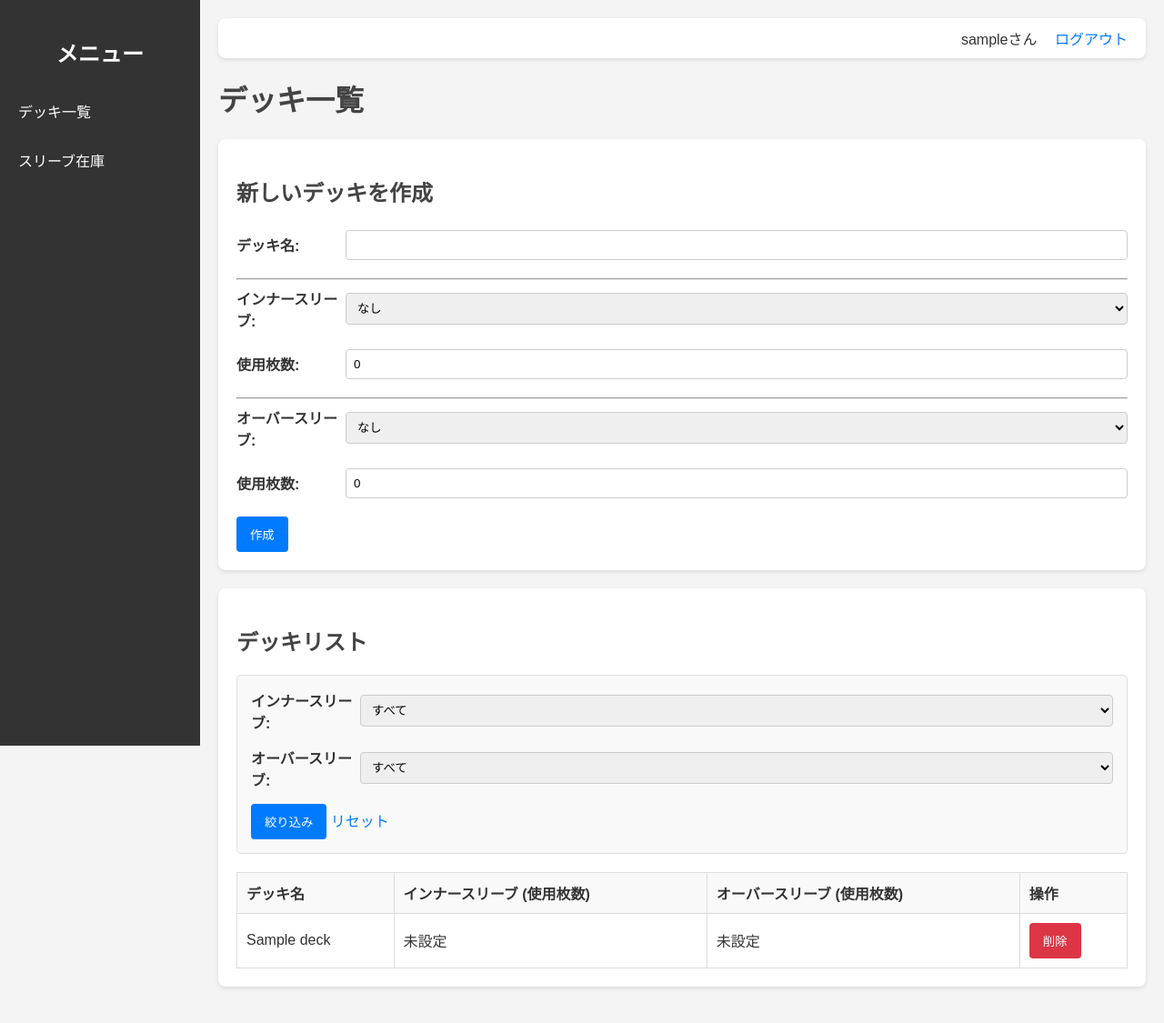
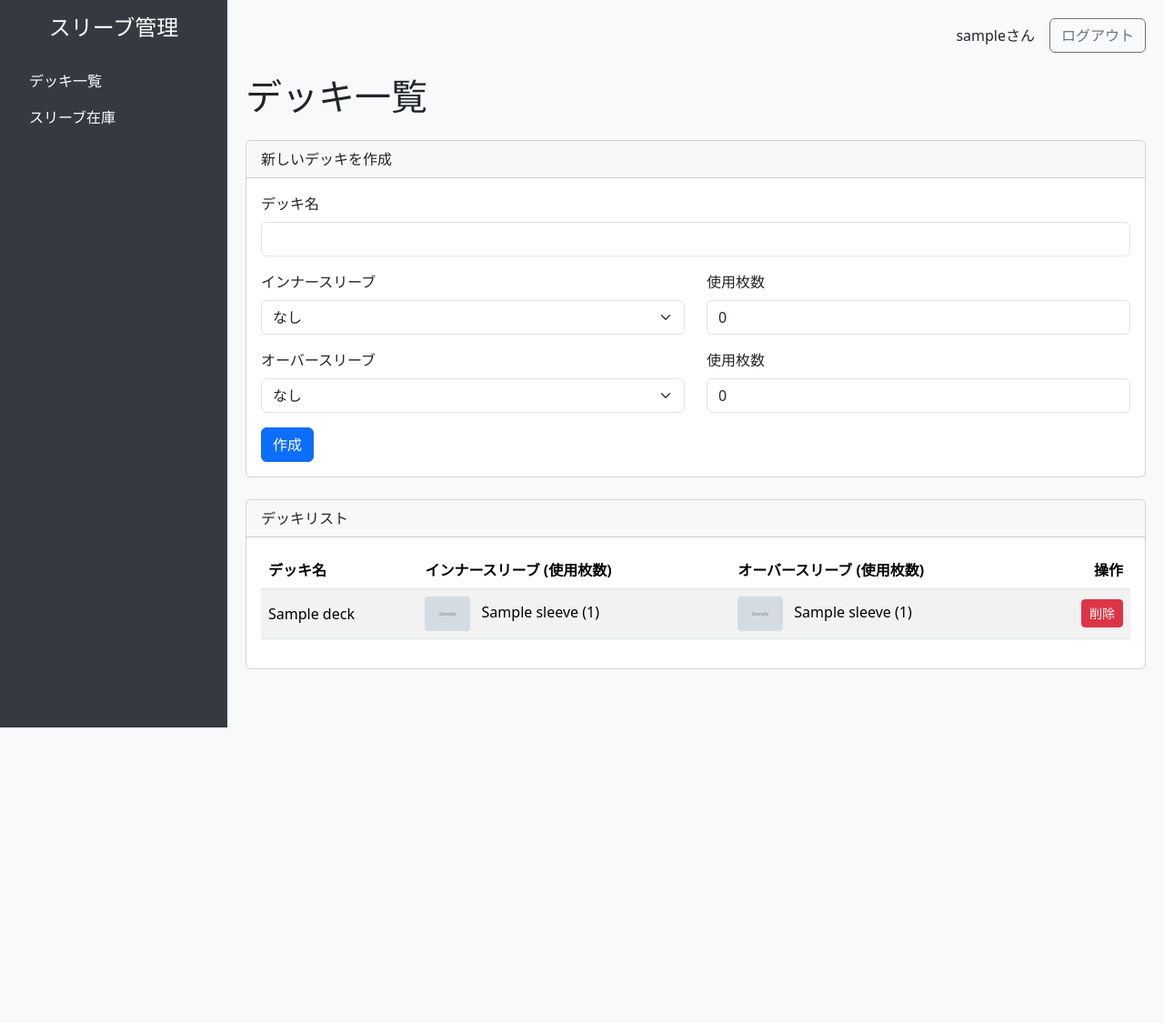
Before and after one commit to charu-hue/SleeveManager, a Flask app: page / in a window 1280 px wide. Shown: the whole page at 91% size. After the commit the page ends 800 px from the top, so only its background shows below. Run offline with Flask 3, Linux system fonts and the light colour scheme; a user stored in the database is signed in; tables that the repository leaves empty hold one stand-in row (values such as "Sample post"); grey boxes marked "Sample" are stand-in pictures.

Commit message:
最適化

```diff
--- a/templates/index.html
+++ b/templates/index.html
@@ -1,82 +1,60 @@
 {% extends 'layout.html' %}
-
 {% block title %}デッキ一覧{% endblock %}
-
 {% block content %}
-<h1>デッキ一覧</h1>
-
-<div class="container">
-    <h2>新しいデッキを作成</h2>
+<h1 class="mb-4">デッキ一覧</h1>
+<div class="card mb-4">
+    <div class="card-header">新しいデッキを作成</div>
+    <div class="card-body">
         <form action="{{ url_for('add_deck') }}" method="post">
-        <div class="form-group">
-            <label>デッキ名:</label>
-            <input type="text" name="deck_name" required>
+            <div class="mb-3">
+                <label for="deck_name" class="form-label">デッキ名</label>
+                <input type="text" class="form-control" id="deck_name" name="deck_name" required>
             </div>
-        <hr>
-        <div class="form-group">
-            <label>インナースリーブ:</label>
-            <select name="inner_sleeve_id">
+            <div class="row">
+                <div class="col-md-6 mb-3">
+                    <label class="form-label">インナースリーブ</label>
+                    <select name="inner_sleeve_id" class="form-select">
                         <option value="">なし</option>
                         {% for sleeve in inner_sleeves_list %}
                         <option value="{{ sleeve.id }}">{{ sleeve.sleeve_name }} (残り: {{ sleeve.remaining_count }})</option>
                         {% endfor %}
                     </select>
                 </div>
-        <div class="form-group">
-            <label>使用枚数:</label>
-            <input type="number" name="inner_sleeve_count" value="0" min="0">
+                <div class="col-md-6 mb-3">
+                    <label class="form-label">使用枚数</label>
+                    <input type="number" name="inner_sleeve_count" class="form-control" value="0" min="0">
                 </div>
-        <hr>
-        <div class="form-group">
-            <label>オーバースリーブ:</label>
-            <select name="over_sleeve_id">
+            </div>
+            <div class="row">
+                <div class="col-md-6 mb-3">
+                    <label class="form-label">オーバースリーブ</label>
+                    <select name="over_sleeve_id" class="form-select">
                         <option value="">なし</option>
                         {% for sleeve in over_sleeves_list %}
                         <option value="{{ sleeve.id }}">{{ sleeve.sleeve_name }} (残り: {{ sleeve.remaining_count }})</option>
                         {% endfor %}
                     </select>
                 </div>
-        <div class="form-group">
-            <label>使用枚数:</label>
-            <input type="number" name="over_sleeve_count" value="0" min="0">
+                <div class="col-md-6 mb-3">
+                    <label class="form-label">使用枚数</label>
+                    <input type="number" name="over_sleeve_count" class="form-control" value="0" min="0">
                 </div>
-
-        <button type="submit">作成</button>
+            </div>
+            <button type="submit" class="btn btn-primary">作成</button>
         </form>
     </div>
-
-<div class="container">
-    <h2>デッキリスト</h2>
-
-    <form method="get" action="{{ url_for('index') }}" class="filter-form">
-        <div class="form-group">
-            <label>インナースリーブ:</label>
-            <select name="inner_filter">
-                <option value="">すべて</option>
-                {% for sleeve in all_sleeves %}
-                <option value="{{ sleeve.id }}" {% if filters.inner == sleeve.id|string %}selected{% endif %}>{{ sleeve.sleeve_name }}</option>
-                {% endfor %}
-            </select>
 </div>
-        <div class="form-group">
-            <label>オーバースリーブ:</label>
-            <select name="over_filter">
-                <option value="">すべて</option>
-                {% for sleeve in all_sleeves %}
-                <option value="{{ sleeve.id }}" {% if filters.over == sleeve.id|string %}selected{% endif %}>{{ sleeve.sleeve_name }}</option>
-                {% endfor %}
-            </select>
-        </div>
-        <button type="submit">絞り込み</button>
-        <a href="{{ url_for('index') }}">リセット</a>
-    </form>
-    <table>
+<div class="card">
+    <div class="card-header">デッキリスト</div>
+    <div class="card-body">
+        <div class="table-responsive">
+            <table class="table table-striped table-hover align-middle">
                 <thead>
                     <tr>
                         <th>デッキ名</th>
                         <th>インナースリーブ (使用枚数)</th>
                         <th>オーバースリーブ (使用枚数)</th>
-                <th>操作</th>
+                        <th class="text-end">操作</th>
                     </tr>
                 </thead>
                 <tbody>
@@ -84,24 +62,24 @@
                     <tr>
                         <td>{{ deck.deck_name }}</td>
                         <td>
-                    {% if deck.inner_sleeve_name %}
-                        <img src="{{ url_for('uploaded_file', filename=deck.inner_sleeve_image) if deck.inner_sleeve_image else '' }}" class="sleeve-img">
-                        {{ deck.inner_sleeve_name }} ({{ deck.inner_sleeve_count }})
+                            {% if deck.inner_sleeve %}
+                                <img src="{{ url_for('uploaded_file', filename=deck.inner_sleeve.image_filename) if deck.inner_sleeve.image_filename else '' }}" alt="" class="sleeve-img me-2">
+                                {{ deck.inner_sleeve.sleeve_name }} ({{ deck.inner_sleeve_count }})
                             {% else %}
                                 未設定
                             {% endif %}
                         </td>
                         <td>
-                    {% if deck.over_sleeve_name %}
-                        <img src="{{ url_for('uploaded_file', filename=deck.over_sleeve_image) if deck.over_sleeve_image else '' }}" class="sleeve-img">
-                        {{ deck.over_sleeve_name }} ({{ deck.over_sleeve_count }})
+                            {% if deck.over_sleeve %}
+                                <img src="{{ url_for('uploaded_file', filename=deck.over_sleeve.image_filename) if deck.over_sleeve.image_filename else '' }}" alt="" class="sleeve-img me-2">
+                                {{ deck.over_sleeve.sleeve_name }} ({{ deck.over_sleeve_count }})
                             {% else %}
                                 未設定
                             {% endif %}
                         </td>
-                <td>
-                    <form action="{{ url_for('delete_deck', id=deck.id) }}" method="post">
-                        <button type="submit" class="delete-btn">削除</button>
+                        <td class="text-end">
+                            <form action="{{ url_for('delete_deck', id=deck.id) }}" method="post" class="d-inline">
+                                <button type="submit" class="btn btn-sm btn-danger">削除</button>
                             </form>
                         </td>
                     </tr>
@@ -109,4 +87,6 @@
                 </tbody>
             </table>
         </div>
+    </div>
+</div>
 {% endblock %}
--- a/templates/layout.html
+++ b/templates/layout.html
@@ -4,84 +4,73 @@
     <meta charset="UTF-8">
     <meta name="viewport" content="width=device-width, initial-scale=1.0">
     <title>{% block title %}スリーブ管理アプリ{% endblock %}</title>
+    <link href="https://cdn.jsdelivr.net/npm/bootstrap@5.3.3/dist/css/bootstrap.min.css" rel="stylesheet" integrity="sha384-QWTKZyjpPEjISv5WaRU9OFeRpok6YctnYmDr5pNlyT2bRjXh0JMhjY6hW+ALEwIH" crossorigin="anonymous">
     <style>
-    body { font-family: sans-serif; margin: 0; background-color: #f4f4f4; color: #333; display: flex; }
-    .sidebar { width: 220px; background-color: #333; color: white; height: 100vh; padding-top: 20px; position: fixed; }
-    .sidebar h2 { text-align: center; color: #fff; }
-    .sidebar a { display: block; color: white; padding: 15px 20px; text-decoration: none; }
-    .sidebar a:hover { background-color: #555; }
-    .main-content { margin-left: 220px; padding: 20px; width: 100%; }
-    h1, h2 { color: #444; }
-    a { color: #007bff; text-decoration: none; }
-    nav { background-color: #fff; padding: 10px 20px; border-radius: 8px; box-shadow: 0 2px 5px rgba(0,0,0,0.1); margin-bottom: 20px; display: flex; justify-content: flex-end; align-items: center; }
-    .container { background-color: #fff; padding: 20px; border-radius: 8px; box-shadow: 0 2px 5px rgba(0,0,0,0.1); margin-bottom: 20px; }
-    table { width: 100%; border-collapse: collapse; margin-top: 15px; }
-    th, td { border: 1px solid #ddd; padding: 10px; text-align: left; vertical-align: middle; }
-    th { background-color: #f9f9f9; }
-    input[type="text"], input[type="number"], select { width: 95%; padding: 8px; margin: 5px 0; border: 1px solid #ccc; border-radius: 4px; }
-    button { padding: 10px 15px; background-color: #007bff; color: white; border: none; border-radius: 4px; cursor: pointer; }
-    button:hover { background-color: #0056b3; }
-    .delete-btn { background-color: #dc3545; }
-    .sleeve-img { max-width: 60px; max-height: 60px; border-radius: 4px; }
-
-    /* --- フォーム関連 --- */
-    .form-group { display: flex; align-items: center; margin-bottom: 15px; }
-    .form-group label { width: 120px; flex-shrink: 0; font-weight: bold; }
-    .form-group input, .form-group select { flex-grow: 1; }
-    .filter-form { background-color: #f9f9f9; padding: 15px; border: 1px solid #ddd; border-radius: 5px; margin-bottom: 20px; }
-    .sort-links { margin-bottom: 15px; }
-    .sort-links a.active { font-weight: bold; text-decoration: underline; }
-
-    /* ▼▼▼ ここからスマホ用の設定を追加 ▼▼▼ */
+        /* ちょっとしたカスタムスタイル */
+        body {
+            background-color: #f8f9fa;
+        }
+        .sidebar {
+            width: 250px;
+            height: 100vh;
+            position: fixed;
+            top: 0;
+            left: 0;
+            background-color: #343a40;
+            padding-top: 20px;
+        }
+        .main-content {
+            margin-left: 250px;
+            padding: 20px;
+        }
+        .sleeve-img {
+            max-width: 50px;
+            max-height: 50px;
+            border-radius: 4px;
+        }
         @media (max-width: 768px) {
-        body {
-            display: block; /* 横並びをやめて、縦に並べる */
-        }
             .sidebar {
                 width: 100%;
                 height: auto;
-            position: static; /* サイドに固定するのをやめる */
-            display: flex; /* メニュー項目を横並びに */
-            justify-content: space-around; /* 均等に配置 */
-            padding-top: 0;
-            box-shadow: 0 2px 5px rgba(0,0,0,0.2);
-        }
-        .sidebar h2 {
-            display: none; /* スマホでは「メニュー」の文字を隠す */
-        }
-        .sidebar a {
-            padding: 15px 10px;
-            text-align: center;
+                position: static;
             }
             .main-content {
-            margin-left: 0; /* サイドメニュー分のマージンをなくす */
+                margin-left: 0;
             }
         }
     </style>
 </head>
 <body>
-    <div class="sidebar">
-        <h2>メニュー</h2>
-        <a href="{{ url_for('index') }}">デッキ一覧</a>
-        <a href="{{ url_for('inventory') }}">スリーブ在庫</a>
-    </div>
+    <div class="d-flex">
+        <nav class="sidebar text-white p-3">
+            <h4 class="text-center mb-4">スリーブ管理</h4>
+            <ul class="nav nav-pills flex-column">
+                <li class="nav-item">
+                    <a class="nav-link text-white" href="{{ url_for('index') }}">デッキ一覧</a>
+                </li>
+                <li class="nav-item">
+                    <a class="nav-link text-white" href="{{ url_for('inventory') }}">スリーブ在庫</a>
+                </li>
+            </ul>
+        </nav>
 
-    <div class="main-content">
-        <nav>
-            <div>
+        <div class="main-content flex-grow-1">
+            <header class="d-flex justify-content-end align-items-center mb-4">
                 {% if g.user %}
-                    <span>{{ g.user['username'] }}さん</span>
-                    <a href="{{ url_for('logout') }}" style="margin-left: 15px;">ログアウト</a>
+                    <span>{{ g.user.username }}さん</span>
+                    <a href="{{ url_for('logout') }}" class="btn btn-outline-secondary ms-3">ログアウト</a>
                 {% else %}
-                    <a href="{{ url_for('login') }}">ログイン</a>
-                    <a href="{{ url_for('register') }}" style="margin-left: 15px;">新規登録</a>
+                    <a href="{{ url_for('login') }}" class="btn btn-outline-primary">ログイン</a>
+                    <a href="{{ url_for('register') }}" class="btn btn-primary ms-2">新規登録</a>
                 {% endif %}
-            </div>
-        </nav>
+            </header>
 
             <main>
                 {% block content %}{% endblock %}
             </main>
         </div>
+    </div>
+
+    <script src="https://cdn.jsdelivr.net/npm/bootstrap@5.3.3/dist/js/bootstrap.bundle.min.js" integrity="sha384-YvpcrYf0tY3lHB60NNkmXc5s9fDVZLESaAA55NDzOxhy9GkcIdslK1eN7N6jIeHz" crossorigin="anonymous"></script>
 </body>
 </html>
```
Also changed, not shown: templates/edit_sleeve.html (+29 -29 lines), templates/inventory.html (+42 -44 lines), templates/login.html (+18 -12 lines), templates/register.html (+18 -12 lines). Lines whose indentation alone changed are shown as unchanged.
